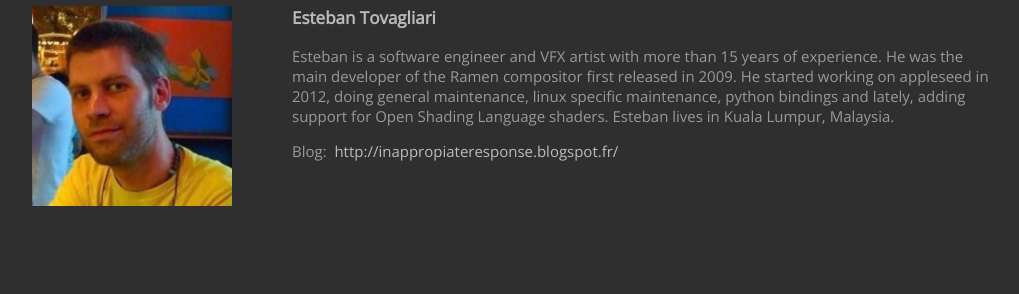
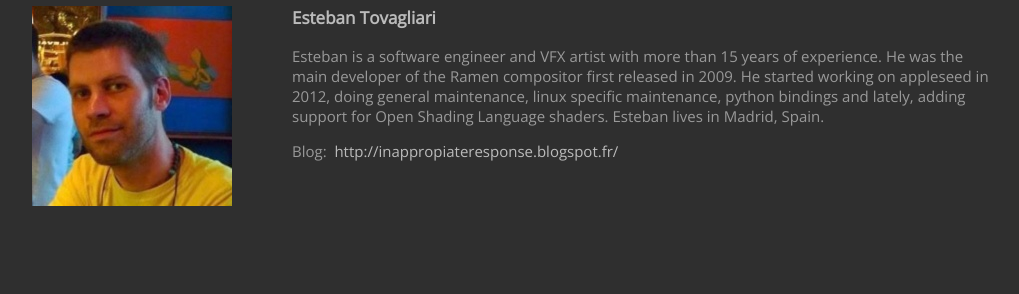
Before and after one commit to appleseedhq/appleseedhq.github.io, a Jekyll site: the page built from team.md, in a window 1280 px wide and 900 px high, scrolled down 499 px. Shown: the part 214-508 px from the top of the window, without its empty margins (128-1147 px from the left). Built offline with Jekyll 4.4.1, drawn with Linux system fonts in a browser that asks for light colours; nearby versions of some CDN libraries.

Commit message:
Update members.yml

```diff
--- a/_data/members.yml
+++ b/_data/members.yml
@@ -16,7 +16,7 @@
     Esteban is a software engineer and VFX artist with more than 15 years of experience. He was the main
     developer of the Ramen compositor first released in 2009. He started working on appleseed in 2012, doing
     general maintenance, linux specific maintenance, python bindings and lately, adding support for Open Shading
-    Language shaders. Esteban lives in Kuala Lumpur, Malaysia.
+    Language shaders. Esteban lives in Madrid, Spain.
   links:
     - { label: Blog, url: "http://inappropiateresponse.blogspot.fr/" }
 
```
